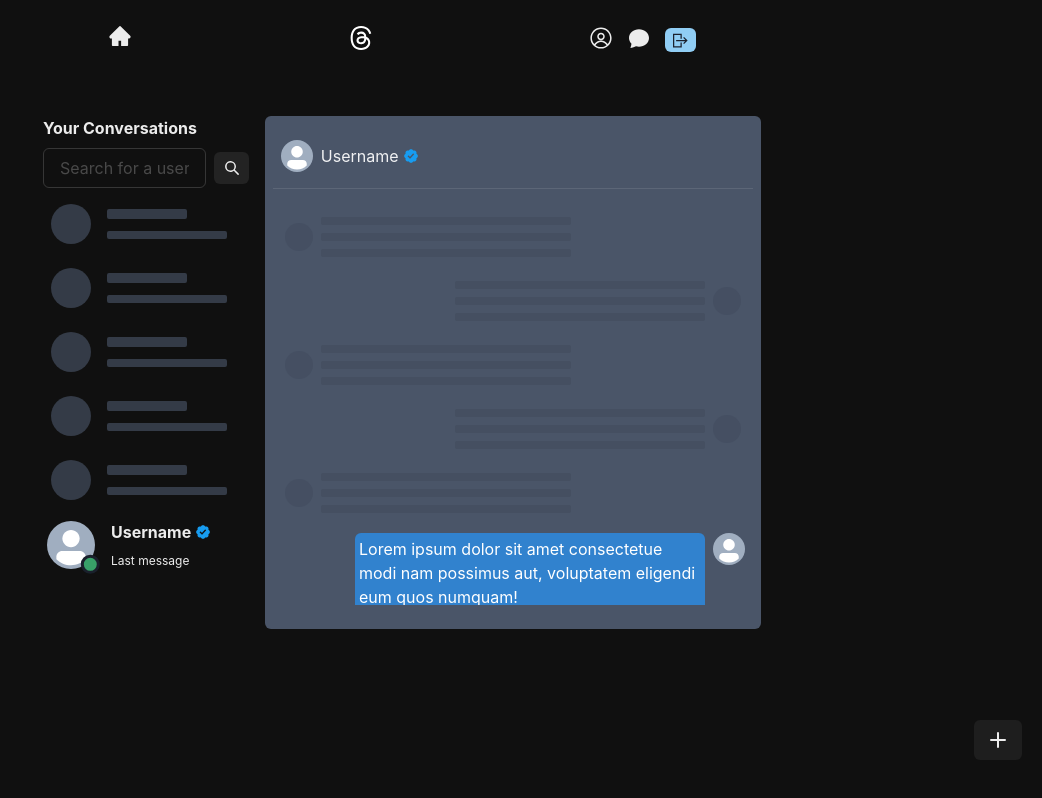
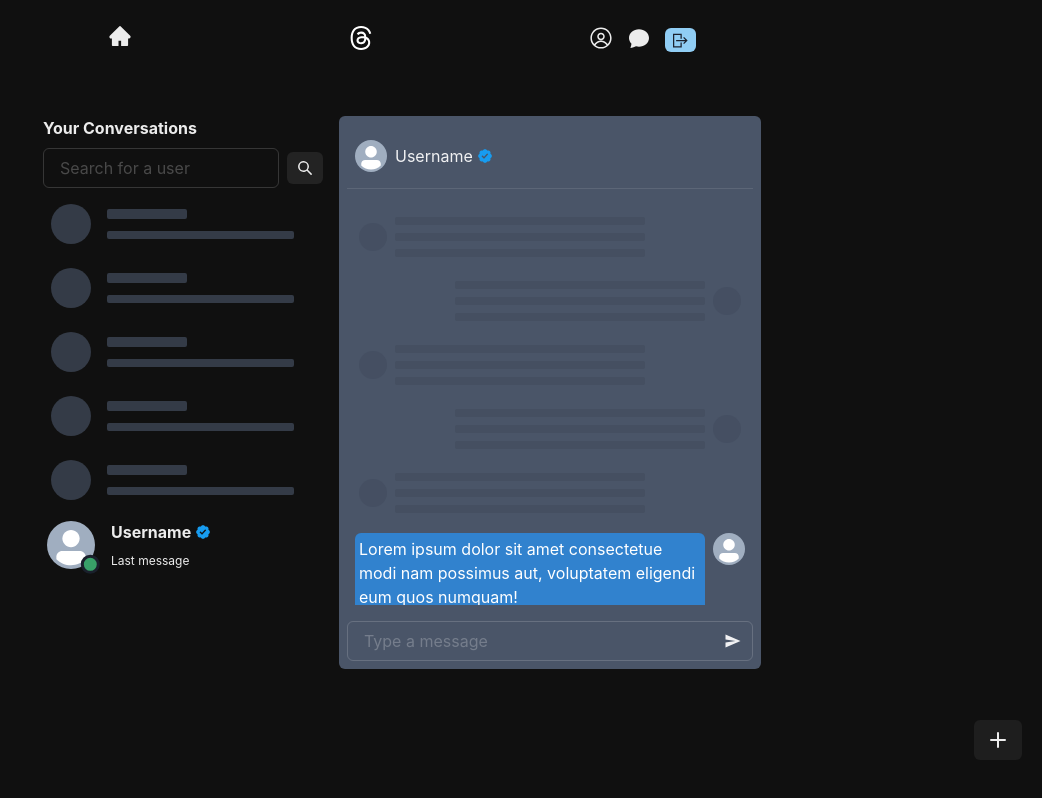
Before and after one commit to mohamedgabr78/zad-social, a React (Vite) app in the folder frontend/: page /chat in a window 1280 px wide. Shown: the whole page, without its empty margins (238-1280 px from the left). Built offline with nearby package versions, Linux system fonts and the light colour scheme; sample sign-in values are in the browser's storage.

Commit message:
Chat_UI_part2

```diff
--- a/frontend/src/components/MessageContainer.jsx
+++ b/frontend/src/components/MessageContainer.jsx
@@ -1,9 +1,10 @@
 import { Avatar, Flex, Text, Image, Divider, SkeletonCircle, Skeleton } from '@chakra-ui/react'
 import Message from './Message'
+import MessageInput from './MessageInput'
 
 function MessageContainer() {
   return (
-    <Flex flex={70} borderRadius={"md"} p={2} flexDir={"column"} bg={"gray.600"} >
+    <Flex borderRadius={"md"} p={2} flexDir={"column"} bg={"gray.600"} >
         <Flex flexDir={"column"} p={2} overflowY={"auto"} maxH={"80vh"}>
             {/* Messages */}
 			<Flex w={"full"} h={12} alignItems={"center"} gap={2}>
@@ -44,6 +45,7 @@ function MessageContainer() {
             <Message ownMessage={false}/>
             <Message ownMessage={false}/>
         </Flex>
+        <MessageInput/>
     </Flex>
   )
 }
--- /dev/null
+++ b/frontend/src/components/MessageInput.jsx
@@ -0,0 +1,17 @@
+import { Input, InputGroup, InputRightElement } from '@chakra-ui/react'
+import { IoSendSharp } from 'react-icons/io5'
+
+function MessageInput() {
+  return (
+    <form>
+        <InputGroup>
+            <Input type="text" placeholder="Type a message" width={'full'}/>
+            <InputRightElement>
+            <IoSendSharp />
+            </InputRightElement>
+        </InputGroup>
+    </form>
+  )
+}
+
+export default MessageInput
--- a/frontend/src/index.css
+++ b/frontend/src/index.css
@@ -0,0 +1,26 @@
+.icon-container {
+	border-radius: 50%;
+	padding: 8px;
+	width: 40px;
+	height: 40px;
+	transition: background-color 0.3s ease-in-out;
+}
+
+.icon-container:hover {
+	background-color: #1e1e1e;
+}
+
+::-webkit-scrollbar {
+	width: 7px;
+}
+
+::-webkit-scrollbar-track {
+	background-color: #1e1e1e;
+}
+
+::-webkit-scrollbar-thumb {
+	background-color: #888;
+}
+::-webkit-scrollbar-thumb:hover {
+	background-color: #555;
+}
```
